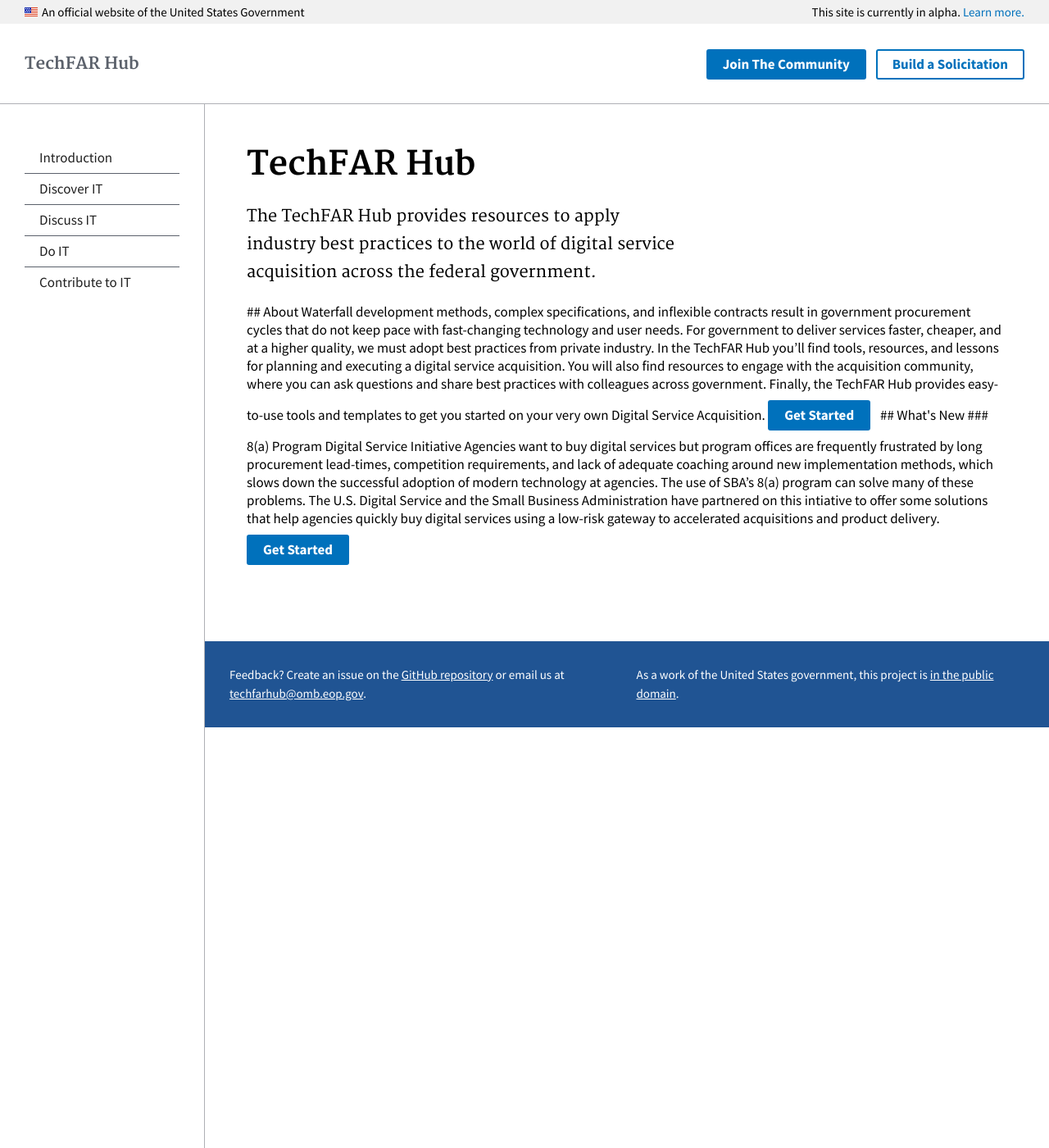
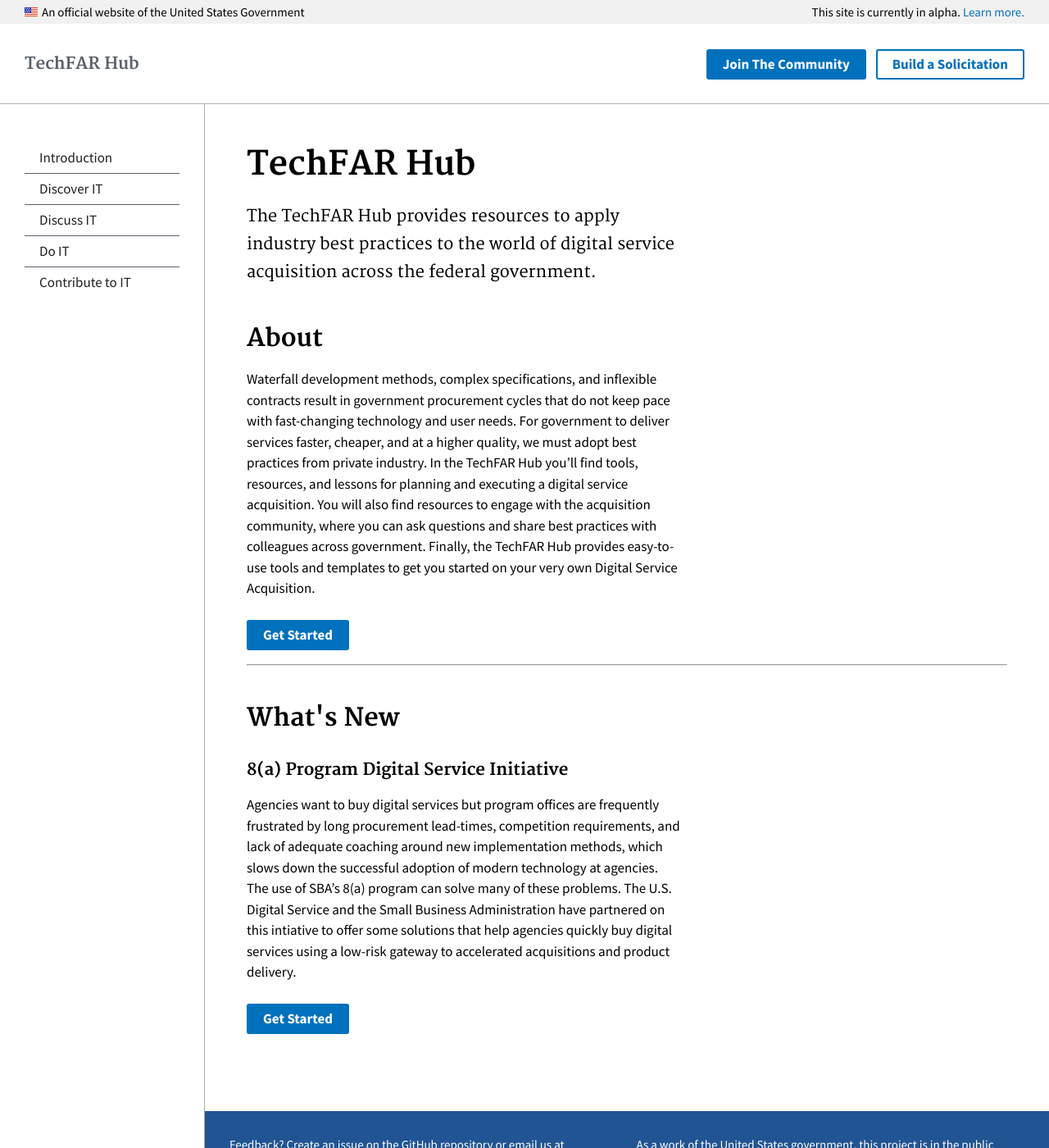
Before and after one commit to usds/techfar-hub, a Jekyll site: the page built from index.html, in a window 1280 px wide and 1400 px high. Shown: the whole window at 82% size. Built offline with Jekyll 4.4.1, drawn with Linux system fonts in a browser that asks for light colours.

Commit message:
Added html tags since .md tags dont work.

```diff
--- a/index.html
+++ b/index.html
@@ -5,16 +5,18 @@
 lead: The TechFAR Hub provides resources to apply industry best practices to the world of digital service acquisition across the federal government.
 ---
 
-## About
+<h2>About</h2>
 
-Waterfall development methods, complex specifications, and inflexible contracts result in government procurement cycles that do not keep pace with fast-changing technology and user needs. For government to deliver services faster, cheaper, and at a higher quality, we must adopt best practices from private industry. In the TechFAR Hub you’ll find tools, resources, and lessons for planning and executing a digital service acquisition. You will also find resources to engage with the acquisition community, where you can  ask questions and share best practices with colleagues across government. Finally, the TechFAR Hub provides easy-to-use tools and templates to get you started on your very own Digital Service Acquisition.
+<p>Waterfall development methods, complex specifications, and inflexible contracts result in government procurement cycles that do not keep pace with fast-changing technology and user needs. For government to deliver services faster, cheaper, and at a higher quality, we must adopt best practices from private industry. In the TechFAR Hub you’ll find tools, resources, and lessons for planning and executing a digital service acquisition. You will also find resources to engage with the acquisition community, where you can  ask questions and share best practices with colleagues across government. Finally, the TechFAR Hub provides easy-to-use tools and templates to get you started on your very own Digital Service Acquisition.</p>
 
 <a class="usa-button" type="button" href="/discover-IT/">Get Started</a>
 
-## What's New
+<hr>
 
-### 8(a) Program Digital Service Initiative
+<h2>What's New</h2>
 
-Agencies want to buy digital services but program offices are frequently frustrated by long procurement lead-times, competition requirements, and lack of adequate coaching around new implementation methods, which slows down the successful adoption of modern technology at agencies. The use of SBA’s 8(a) program can solve many of these problems. The U.S. Digital Service and the Small Business Administration have partnered on this intiative to offer some solutions that help agencies quickly buy digital services using a low-risk gateway to accelerated acquisitions and product delivery.
+<h3>8(a) Program Digital Service Initiative</h3>
+
+<p>Agencies want to buy digital services but program offices are frequently frustrated by long procurement lead-times, competition requirements, and lack of adequate coaching around new implementation methods, which slows down the successful adoption of modern technology at agencies. The use of SBA’s 8(a) program can solve many of these problems. The U.S. Digital Service and the Small Business Administration have partnered on this intiative to offer some solutions that help agencies quickly buy digital services using a low-risk gateway to accelerated acquisitions and product delivery.</p>
 
 <a class="usa-button" type="button" href="do-IT/SBA_8a/">Get Started</a>
```
